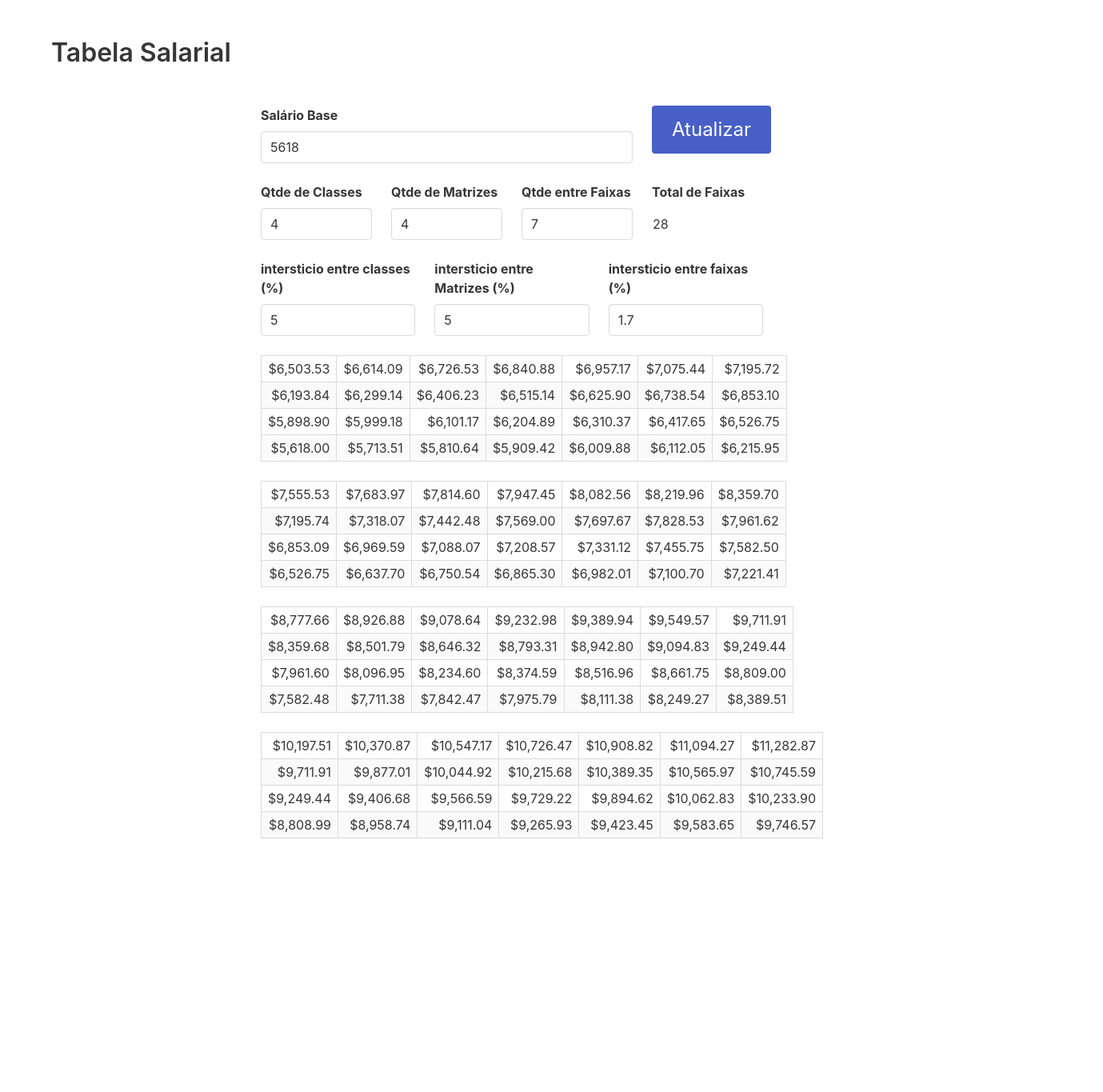
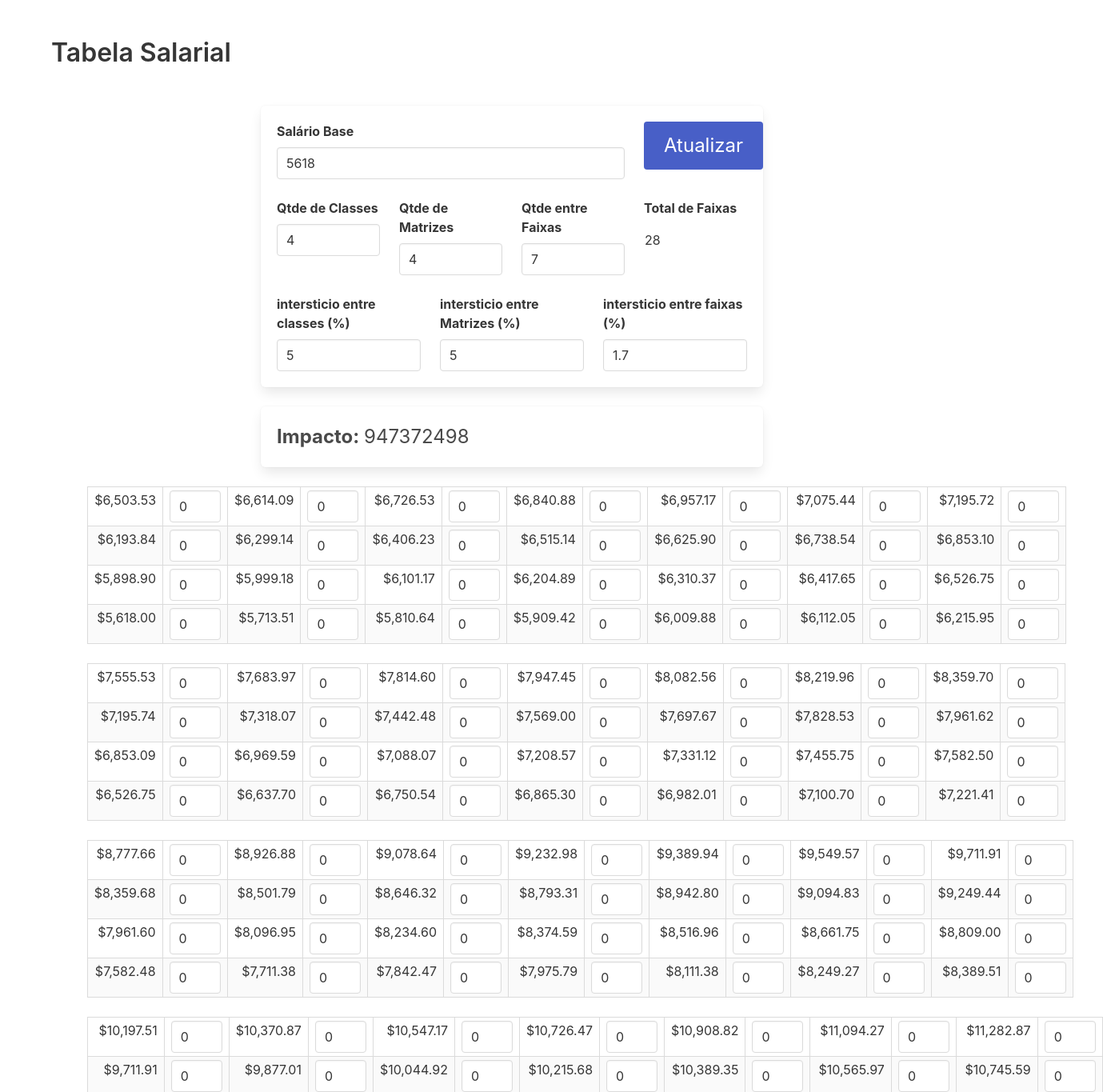
Before and after one commit to celsoagra/tabela-salarial, an Angular app: page / in a window 1280 px wide. Shown: the top 1365 px of the page at 80% size, 1379 px wide, since content can reach past the window. Before the commit the page ends 1060 px from the top, so only its background shows below. Built offline with nearby package versions, Linux system fonts and the light colour scheme.

Commit message:
ajustando estrutura

```diff
--- a/src/app/app.component.html
+++ b/src/app/app.component.html
@@ -7,10 +7,9 @@
     </div>
   </div>
 </section>
-
   <div class="columns body-columns">
     <div class="column is-half is-offset-one-quarter">
-
+      <div class="box">
         <div class="columns">
           <div class="column is-three-quarters">
               <div class="field">
@@ -93,14 +92,22 @@
 
     </div>
   </div>
+</div>
 <div class="columns body-columns">
   <div class="column is-half is-offset-one-quarter">
+    <div class="box">
+      <p class="is-size-4"><span class="has-text-weight-bold">Impacto: </span>947372498</p>
+    </div>
+  </div>
+</div>
+<div class="columns body-columns">
+  <div class="column is-10 is-offset-1">
     <table *ngFor="let classes of tabela" class="table is-bordered is-striped is-narrow is-hoverable is-fullwidth" style="padding-bottom: 10rem">
       <tbody>
         <tr *ngFor="let matriz of classes">
           <ng-container *ngFor="let faixas of matriz">
               <td style="text-align: right;" > {{ faixas | currency }} </td>
-              <!-- <td> <input style="width:4rem;" class="input" type="number" value="0" > </td> -->
+              <td> <input style="width:4rem;" class="input" type="number" value="0" > </td>
           </ng-container>
         </tr>
       </tbody>
```
Lines whose indentation alone changed are shown as unchanged.
